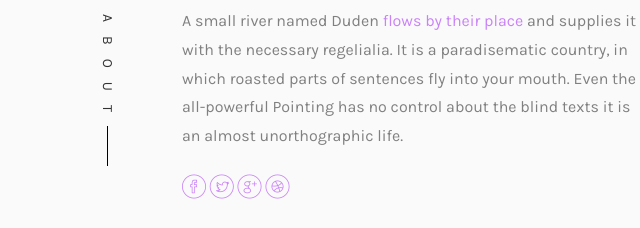
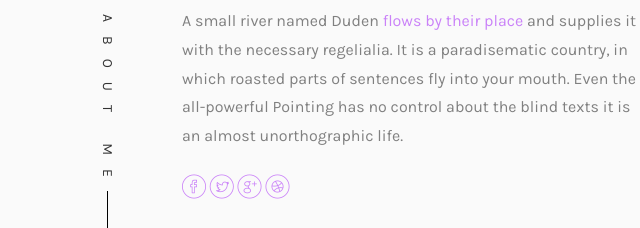
Before and after one commit to inzhola/resume, a plain HTML site: page index.html in a window 1280 px wide. Shown: the part 371-599 px from the top of the page, 569-1209 px from the left. Drawn offline with nearby package versions, Linux system fonts and the light colour scheme; files whose address does not match are found by name; a web font is replaced by a local one.

Commit message:
Update index.html

```diff
--- a/index.html
+++ b/index.html
@@ -137,7 +137,7 @@
 							</div>
 							<div class="desc">
 								<div class="rotate">
-									<h2 class="heading">About</h2>
+									<h2 class="heading">About me</h2>
 								</div>
 								<p>A small river named Duden <a href="#">flows by their place</a> and supplies it with the necessary regelialia. It is a paradisematic country, in which roasted parts of sentences fly into your mouth. Even the all-powerful Pointing has no control about the blind texts it is an almost unorthographic life.</p>
 								<p class="colorlib-social-icons">
```
